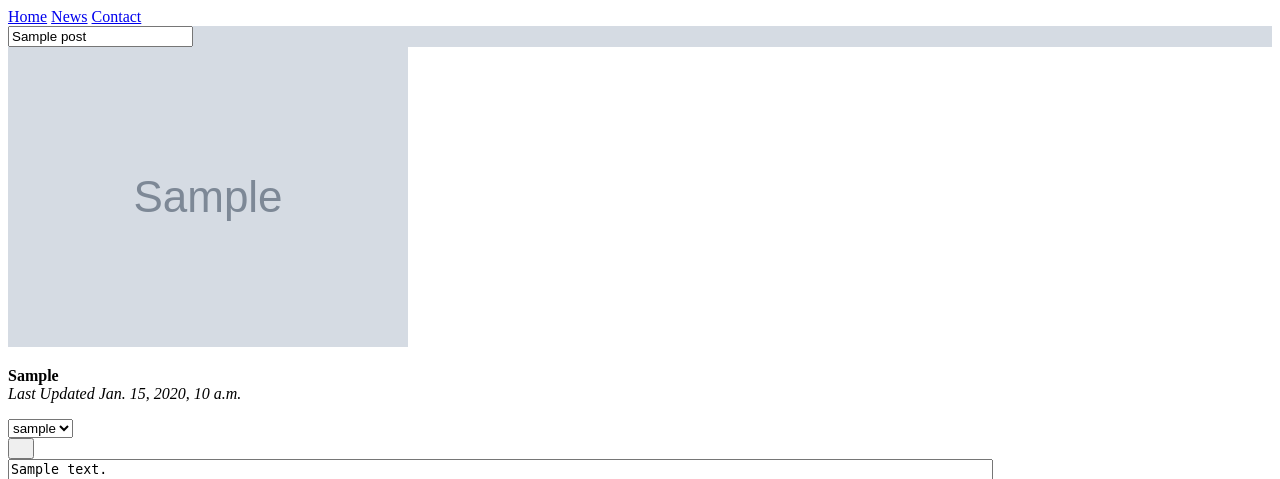
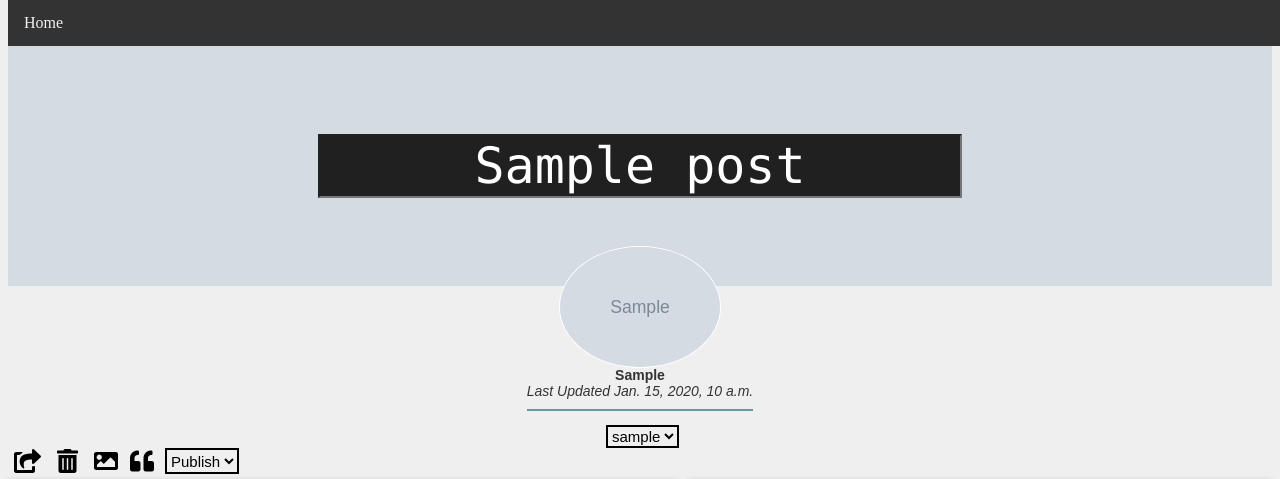
Before and after one commit to jdoiro3/myPersonalSite, a Django app: template blog/templates/blog/post-editor.html in a window 1280 px wide. Shown: the top 479 px of the page. Run offline with Django 3.2, Linux system fonts and the light colour scheme; tables that the repository leaves empty hold one stand-in row (values such as "Sample post"); the template is opened without the code that fills it: values that come from a table or form of the project are taken from there, most other values are stand-ins (such as "Sample title", 1, 10 or a date in 2020); grey boxes marked "Sample" are stand-in pictures; some libraries are stand-ins or nearby versions.

Commit message:
updated layput and added widgets

```diff
--- a/blog/templates/blog/index.html
+++ b/blog/templates/blog/index.html
@@ -11,10 +11,11 @@
   <body>
 
     <div class="navbar">
-      <a href="{% url 'blog:blog-index' %}">Blog</a>
+      <a href="{% url 'blog:blog-index' %}">Home</a>
       {% if request.user.is_authenticated %}
         <a href="{% url 'admin:index' %}">Admin</a>
-        <a href="{% url 'blog:new-post' %}">Create Post</a>
+        <a href="{% url 'blog:new-post' %}">New Post</a>
+        <a href="{% url 'blog:index-specific-cat' 'Drafts' %}">Drafts</a>
       {% endif %}
     </div>
 
--- a/blog/templates/blog/post-editor.html
+++ b/blog/templates/blog/post-editor.html
@@ -2,13 +2,15 @@
 
 {% block post_styling %}
 {% load static %}
-<link rel="stylesheet" type="text/css" href="{% static 'blog/post-style.css' %}">
-<link rel="stylesheet" type="text/css" href="{% static 'blog/post-editor-style.css' %}">
+<link rel="stylesheet" type="text/css" href="{% static 'blog/post.css' %}">
+<link rel="stylesheet" type="text/css" href="{% static 'blog/post-editor.css' %}">
 <script src="https://cdn.jsdelivr.net/npm/marked/marked.min.js"></script>
+<script src="https://code.jquery.com/jquery-3.5.1.min.js"></script>
+<script src="{% static 'blog/post-editor.js' %}"></script>
 {% endblock %}
 
 {% block title %}
-<input id="title" form="save-changes" value="{{ post.title }}" name="title"></input>
+<input id="title" form="save-changes" value="{{ post.title }}" name="title" oninput="updateSaveAction()"></input>
 {% endblock %}
 
 {% block user_select %}
@@ -23,8 +25,16 @@
 <div id="edit-toolbar">
   <form id="save-changes" action="{% url 'blog:post-detail' post.slug %}" method="post">
     {% csrf_token %}
-    <button id="edit" type="submit"><i class="fas fa-share-square"></i></button>
+    <input type="hidden" value={% if post.id %}"{{ post.id }}"{% else %}"-1"{% endif %} name="post-id" id="post-id">
+    <button id="save" class="toolbar-item" type="submit"><i class="fas fa-share-square"></i></button>
+    <button id="delete" class="toolbar-item" type="submit"><i class="fas fa-trash-alt"></i></button>
+    <button id="add-image" class="toolbar-item" type="button"><i class="fas fa-image"></i></button>
   </form>
+  <button class="toolbar-item" onclick="openForm()"><i class="fas fa-quote-left"></i></button>
+  <select name="status" id="status" class="toolbar-item" form="save-changes">
+    <option value="1">Publish</option>
+    <option value="0">Draft</option>
+  </select>
 </div>
 <div class="flex-container-content">
   <div id="markdown-editor-container"><textarea spellcheck="true" id="markdown-editor" cols=120 form="save-changes" name="markdown">{{ post.content }}</textarea></div>
@@ -36,6 +46,20 @@
   document.getElementById('content').innerHTML = marked(markdown_elem.value);
   markdown_elem.addEventListener("input", (event) => {
     document.getElementById('content').innerHTML = marked(markdown_elem.value);
+    hljs.highlightAll();
   });
 </script>
 {% endblock %}
+
+{% block additions %}
+<div class="form-popup" id="myForm">
+  <form class="form-container">
+    <textarea type="text" placeholder="Enter Quote" name="quote" id="quote" rows=5></textarea>
+    <input type="text" placeholder="Citation text" name="citation" id="citation">
+    <input type="url" placeholder="Citation url" name="citation-url" id="citation-url">
+    <output name="result" id="result" for="a b"></output>
+    <button type="button" class="btn cancel" onclick="setTextToCurrentPos()">Add</button>
+    <button type="button" class="btn cancel" onclick="closeForm()">Close</button>
+  </form>
+</div>
+{% endblock %}
--- a/blog/templates/blog/post.html
+++ b/blog/templates/blog/post.html
@@ -4,7 +4,7 @@
   <head>
     {% load static %}
     {% block post_styling %}
-    <link rel="stylesheet" type="text/css" href="{% static 'blog/post-style.css' %}">
+    <link rel="stylesheet" type="text/css" href="{% static 'blog/post.css' %}">
     {% endblock %}
     <meta charset="utf-8">
     <title>{{ post.title }}</title>
@@ -20,8 +20,11 @@
     {% block navbar %}
     <div class="navbar">
       <a href="{% url 'blog:blog-index' %}">Home</a>
-      <a href="#news">News</a>
-      <a href="#contact">Contact</a>
+      {% if request.user.is_authenticated %}
+        <a href="{% url 'admin:index' %}">Admin</a>
+        <a href="{% url 'blog:new-post' %}">New Post</a>
+        <a href="{% url 'blog:index-specific-cat' 'Drafts' %}">Drafts</a>
+      {% endif %}
     </div>
     {% endblock %}
 
@@ -66,5 +69,8 @@
     </div>
     {% endblock %}
 
+    {% block additions %}
+    {% endblock %}
+
   </body>
 </html>
```
